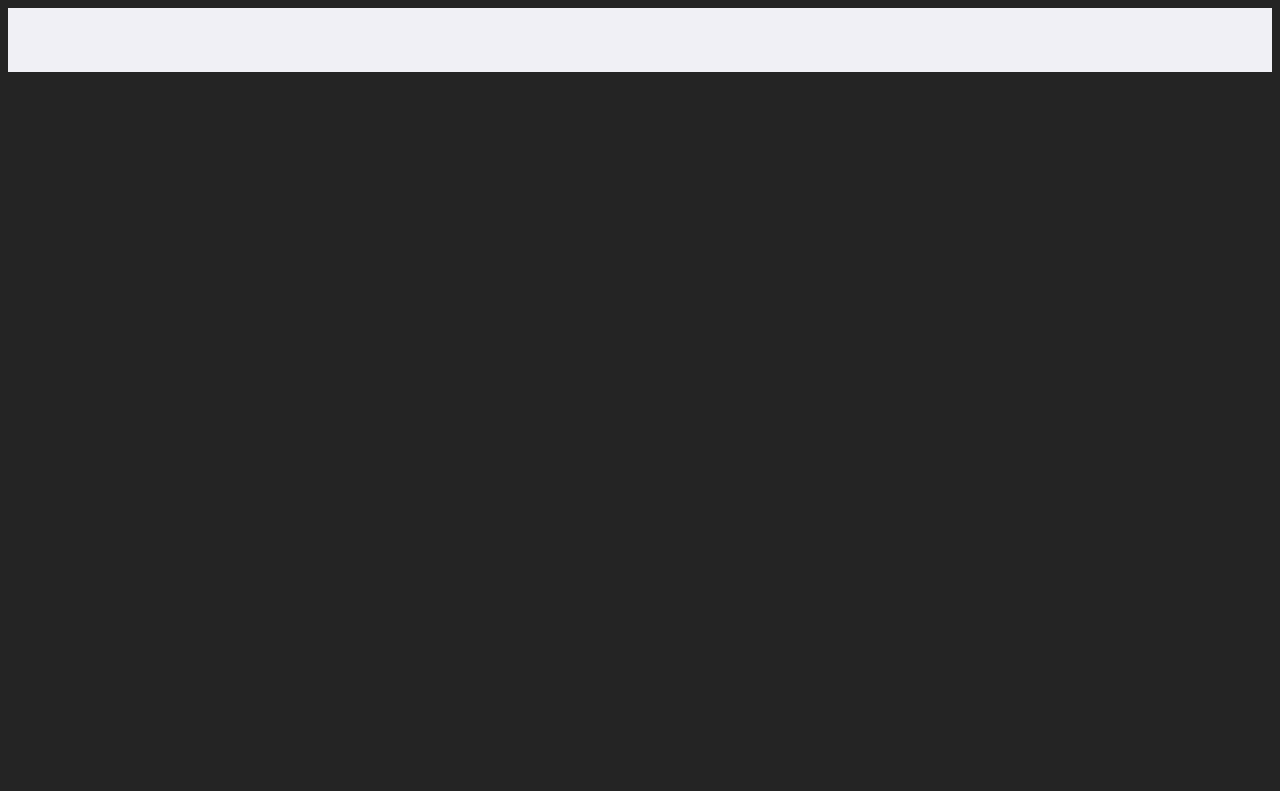
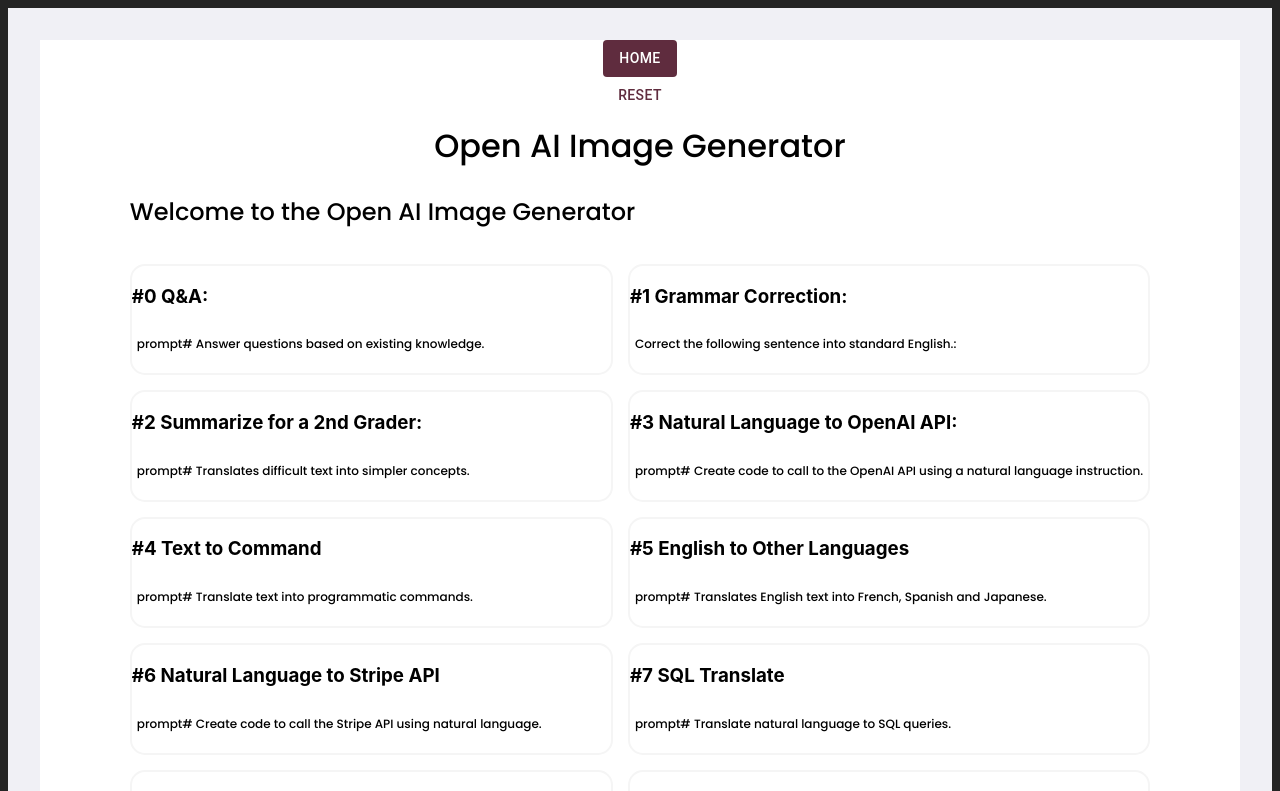
Before and after one commit to Bishopwalker/OpenAI-MUI-FrontEnd, a React (Vite) app: page /residential_t in a window 1280 px wide. Before the commit this address had no page. Shown: the top 791 px of the page. Built offline with nearby package versions, Linux system fonts and the light colour scheme; a web font is replaced by a local one.

Commit message:
Deez Commits

```diff
--- a/src/App.css
+++ b/src/App.css
@@ -6,3 +6,24 @@
   padding: 2rem;
      background: #f0f0f5;
 }
+ .app-main{
+    display: flex;
+    flex-direction: column;
+    align-items: center;
+
+
+ }
+ .heading{
+     font-family: 'Poppins', sans-serif;
+ }
+ .app-input{
+   height: 20px;
+     width: 200px;
+     margin: 20px;
+ }
+ .app-image{
+     width: 350px;
+     max-width: 500px;
+     margin-top:20px;
+
+ }
--- a/src/App.tsx
+++ b/src/App.tsx
@@ -9,6 +9,7 @@
 import Banner from "./components/banner";
 import {BrowserRouter, Route, Routes} from "react-router-dom";
 import Home from "./site-pages/home";
+import AIHome from "./components/OpenAI_components/AIHome";
 
 function App() {
 
@@ -47,8 +48,10 @@
          <Routes>
         <Route path='/' element={<Home/>}/>
          <Route path={'/signUp'} element={<Home/>}/>
+        <Route path={'/residential_t'} element={<AIHome/>}/>
          </Routes>
      </Container>
+
         </ThemeProvider>
             </BrowserRouter>
         </Provider>
--- a/src/components/OpenAI_components/AIHome.tsx
+++ b/src/components/OpenAI_components/AIHome.tsx
@@ -1,9 +1,10 @@
 import * as React from "react";
 import {items} from "./AIOptions";
-import axios from "axios/index";
+import axios from "axios";
 import {Button} from "@mui/material";
 import Translation from "./Translation";
 import OptionSelection from "./OptionSelection";
+import {Link} from "react-router-dom";
 
 const AIHome = () => {
     type Options = typeof items[number]['option'];
@@ -53,6 +54,10 @@
 
     return (
         <div className='app-main' >
+            <Link to={'/'} >
+<Button variant={'contained'}>Home</Button>
+            </Link>
+
             <Button sx={
                 {
                     position:'sticky',
--- a/src/components/navMenu/HomeMenu.tsx
+++ b/src/components/navMenu/HomeMenu.tsx
@@ -2,6 +2,7 @@
 import Button from "@mui/material/Button";
 import Menu from "@mui/material/Menu";
 import MenuItem from "@mui/material/MenuItem";
+import {Link} from 'react-router-dom'
 
 const HomeMenu = () => {
     const [anchorEl, setAnchorEl] = React.useState<null | HTMLElement>(null);
@@ -32,7 +33,11 @@
                     'aria-labelledby': 'basic-button',
                 }}
             >
-                <MenuItem onClick={handleClose}>Learn about Residential Trash Pickup</MenuItem>
+                <MenuItem onClick={handleClose}>
+                <Link to={'/residential_t'} >
+                    Learn about Residential Trash Pickup
+                </Link>
+                </MenuItem>
                 <MenuItem onClick={handleClose}>Learn about Residential Dumpster Services</MenuItem>
                 <MenuItem onClick={handleClose}>Sign up for Services</MenuItem>
             </Menu>
```
